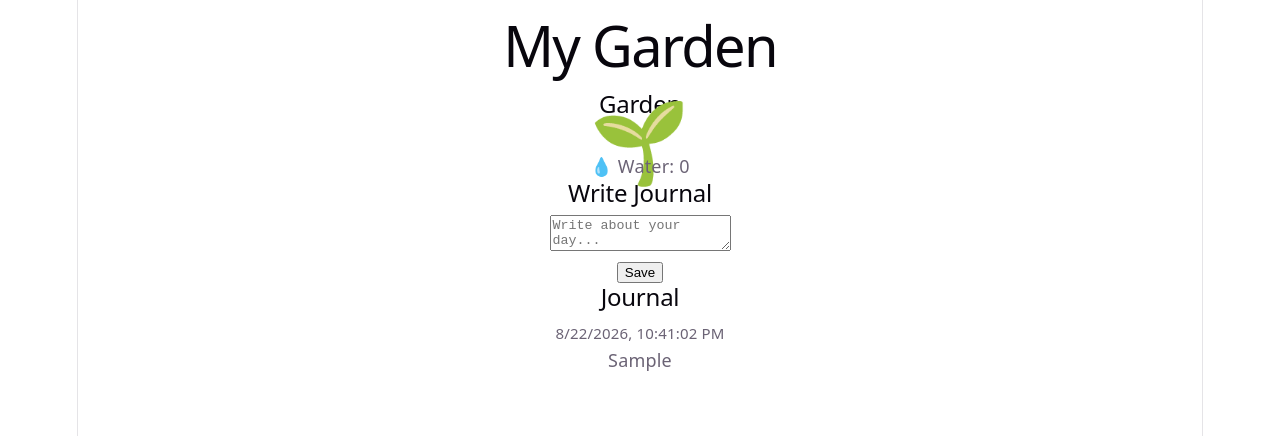
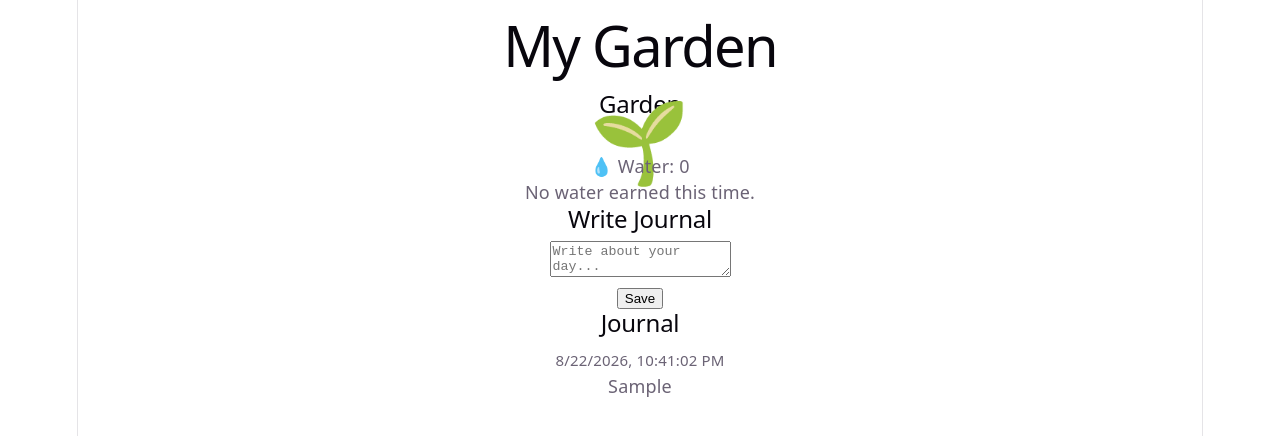
Before and after one commit to kenjiakahane/garden-journal, a React (Vite) app: page / in a window 1280 px wide. Both pictures are taken after typing "Sample" into the empty fields and a click on the button "Save". Shown: the top 436 px of the page. Built offline with nearby package versions, Linux system fonts and the light colour scheme.

Commit message:
Show journal analysis feedback

```diff
--- a/src/App.jsx
+++ b/src/App.jsx
@@ -15,6 +15,8 @@ function App() {
     const savedWater = localStorage.getItem("water");
     return savedWater ? Number(savedWater) : 0;
   });
+
+  const [lastAnalysis, setLastAnalysis] = useState(null);
 
   useEffect(() => {
     sessionStorage.setItem("journalDraft", text);
@@ -35,6 +37,7 @@ function App() {
     if (!text.trim()) return;
 
     const analysis = await analyzeJournal(text);
+    setLastAnalysis(analysis);
 
     const newEntry = {
       id: Date.now(),
@@ -75,6 +78,35 @@ function App() {
         </div>
 
         <p>💧 Water: {water}</p>
+        {lastAnalysis && (
+          <div>
+            {lastAnalysis.water > 0 ? (
+              <>
+                <p>💧 +{lastAnalysis.water}</p>
+
+                <ul>
+                  {lastAnalysis.gratitude > 0 && (
+                    <li>Gratitude detected</li>
+                  )}
+
+                  {lastAnalysis.kindness > 0 && (
+                    <li>Kindness detected</li>
+                  )}
+
+                  {lastAnalysis.reflection > 0 && (
+                    <li>Reflection detected</li>
+                  )}
+
+                  {lastAnalysis.growth > 0 && (
+                    <li>Growth detected</li>
+                  )}
+                </ul>
+              </>
+            ) : (
+              <p>No water earned this time.</p>
+            )}
+          </div>
+        )}
       </section>
 
       <section>
```
